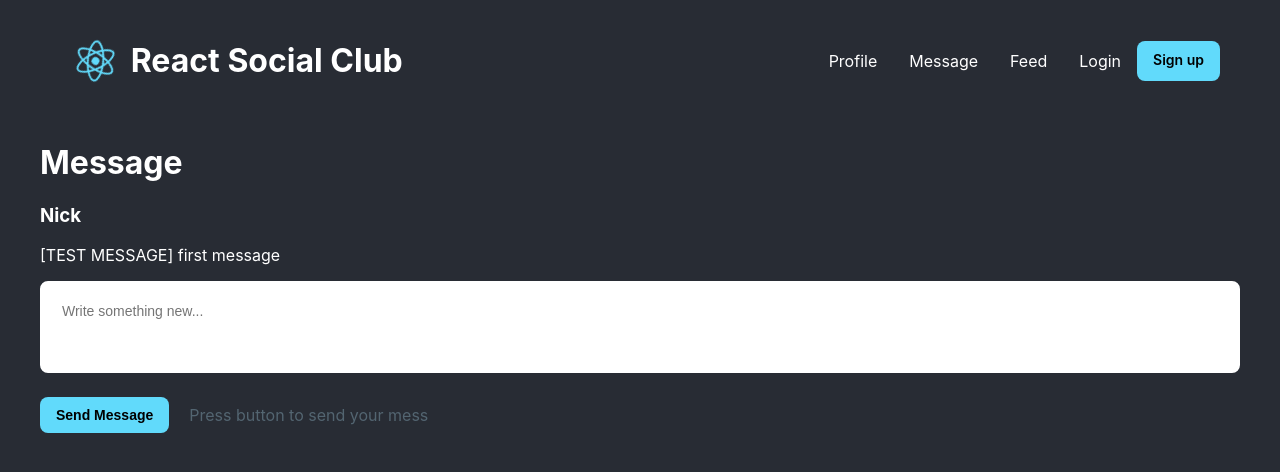
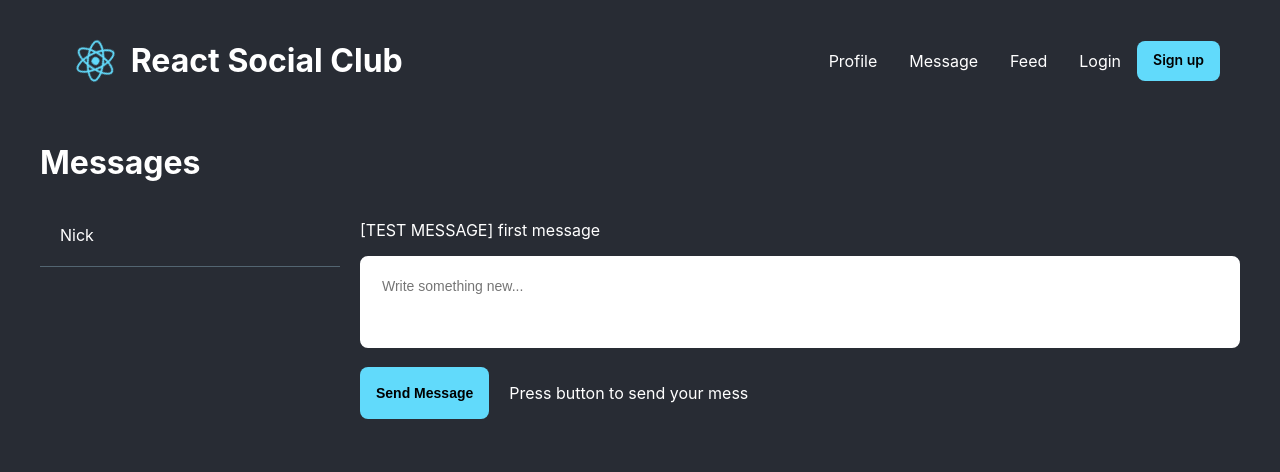
Before and after one commit to DDaneliuk/react-node-social, a React (Create React App) app in the folder client/: page /message in a window 1280 px wide. Shown: the top 472 px of the page. Built offline with nearby package versions, Linux system fonts and the light colour scheme.

Commit message:
refactor message-page

```diff
--- a/client/src/App.js
+++ b/client/src/App.js
@@ -4,6 +4,7 @@ import NavBar from "./components/navbar/NavBar";
 import ProfilePage from "./view/profile-page/ProfilePage";
 import MessagePage from "./view/message-page/MessagePage";
 import "./App.scss";
+import './components/style/main.scss'
 
 function App(props) {
     return (
--- a/client/src/components/dialog/Dialog.jsx
+++ b/client/src/components/dialog/Dialog.jsx
@@ -1,9 +1,14 @@
 import React from "react"
+import style from './Dialog.module.scss'
 
 const Dialog = (props) => {
     return (
-        <div>
-            <h3>{props.name}</h3>
+        <div className={style.dialogContainer}>
+            <div>{props.dialogs.map((d) => (
+                <div className={style.userTab}>
+                    <p key={d.id}>{d.name}</p>
+                </div>))}
+            </div>
         </div>
 
     )
--- /dev/null
+++ b/client/src/components/dialog/Dialog.module.scss
@@ -0,0 +1,14 @@
+.dialogContainer{
+  border-radius: 8px;
+  height: auto;
+  margin: 0 20px 0 0;
+}
+.userTab{
+  border-bottom: 1px solid #536571;
+  min-width: 300px;
+  padding: 5px 20px;
+  transition: 0.3s;
+  &:hover {
+    border-bottom: 1px solid #61dafb;
+  }
+}
--- a/client/src/components/message/Message.jsx
+++ b/client/src/components/message/Message.jsx
@@ -1,8 +1,12 @@
 import React from "react"
+import style from './Message.module.scss'
 
 const Message = (props) => {
     return (
-        <div>
+        <div className={style.messageContainer}>
+            <div>{props.messages.map((m) => (
+                <p key={m.id}>{m.messages}</p>
+            ))}</div>
             <p>{props.message}</p>
         </div>
 
--- /dev/null
+++ b/client/src/components/message/Message.module.scss
@@ -0,0 +1,3 @@
+.messageContainer{
+  width: 100%;
+}
--- /dev/null
+++ b/client/src/components/style/main.scss
@@ -0,0 +1 @@
+@import "primaryBtn.module";
--- a/client/src/view/message-page/MessagePage.jsx
+++ b/client/src/view/message-page/MessagePage.jsx
@@ -1,13 +1,11 @@
 import React from "react"
 import Dialog from "../../components/dialog/Dialog";
 import Message from "../../components/message/Message";
-import style from "../../components/posts/Posts.module.scss";
+import style from "./MessagePage.module.scss";
 import {sendMessageCreator, updateMessageBodyCreator} from "../../redux/reducers/message";
 
 
 const MessagePage = (props) => {
-    const dialogsElem = props.messagePage.dialogs.map(d => <Dialog id={d.id} name={d.name}/>)
-    const messagesElem = props.messagePage.messages.map(m => <Message id={m.id} message={m.messages}/>)
     const messBody = props.messagePage.newMessageBody
 
     const onSendMessHandler = (e) => {
@@ -20,9 +18,11 @@ const MessagePage = (props) => {
     }
     return (
         <div>
-            <h1>Message</h1>
-            <div>{dialogsElem}</div>
-            <div>{messagesElem}</div>
+            <h1>Messages</h1>
+            <div className={style.flexContainer}>
+                <Dialog dialogs={props.messagePage.dialogs}/>
+                <div className={style.messageContainer}>
+                    <Message messages={props.messagePage.messages}/>
                     <div>
                         <form>
                             <textarea
@@ -31,12 +31,17 @@ const MessagePage = (props) => {
                                 value={messBody}
                                 onChange={e => onTextMessChange(e)}
                             />
-                    <div className={style.messageBtn}>
-                        <p className={style.hint}>Press button to send your mess</p>
-                        <button className={style.primaryBtn} onClick={e => onSendMessHandler(e)}>Send Message</button>
+                            <div className={style.messForm}>
+                                <button className={`primaryBtn ${style.primaryBtn}`} onClick={e => onSendMessHandler(e)}>Send Message
+                                </button>
+                                <p className='hint'>Press button to send your mess</p>
                             </div>
                         </form>
                     </div>
+                </div>
+
+            </div>
+
         </div>
     )
 }
--- /dev/null
+++ b/client/src/view/message-page/MessagePage.module.scss
@@ -0,0 +1,14 @@
+.flexContainer{
+  display: flex;
+}
+.messageContainer{
+  width: 100%;
+}
+.messForm{
+  display: flex;
+  align-content: center;
+  margin: 15px 0 0;
+}
+.primaryBtn{
+  margin: 0 20px 0 0;
+}
```
Lines whose indentation alone changed are shown as unchanged.
